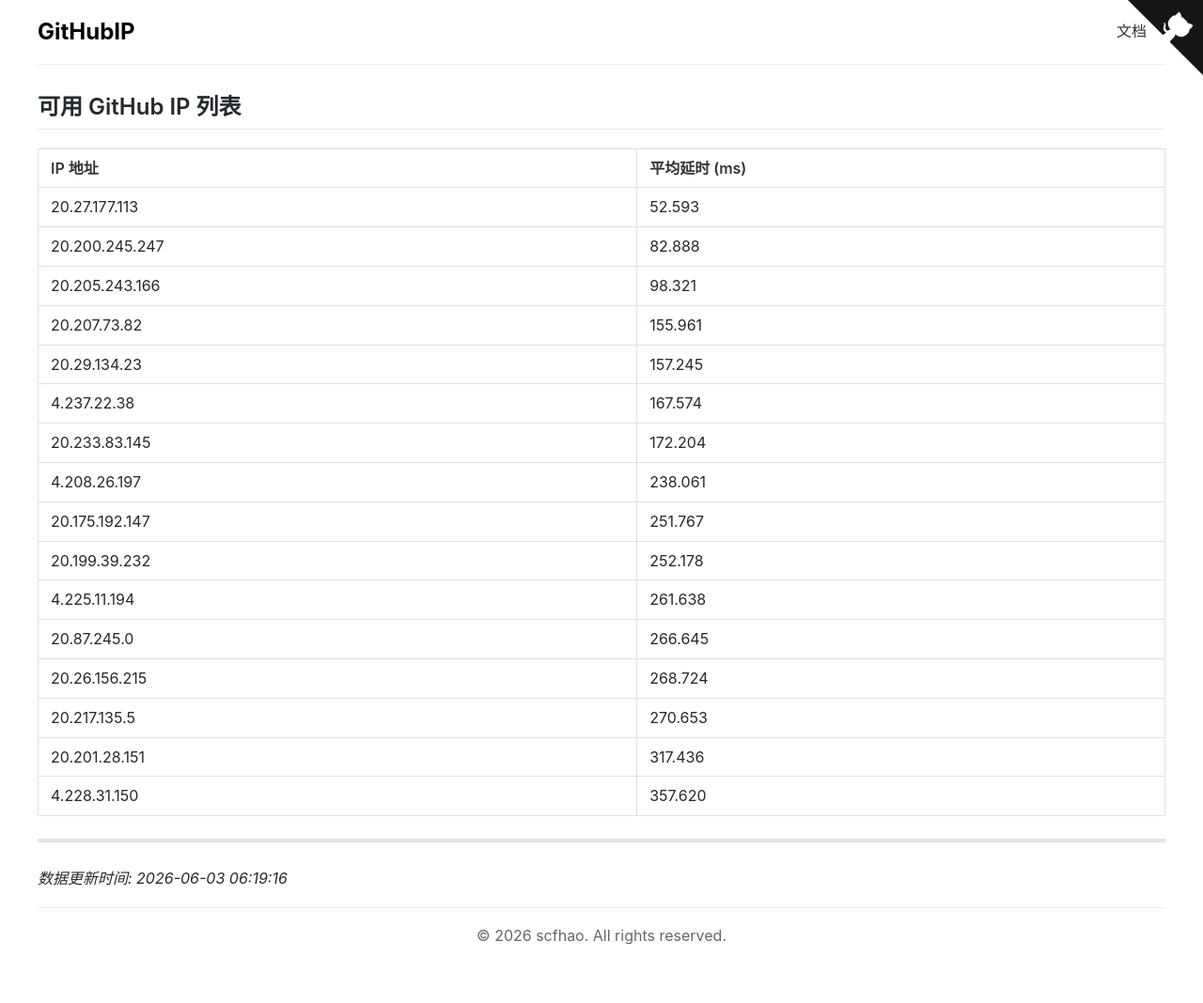
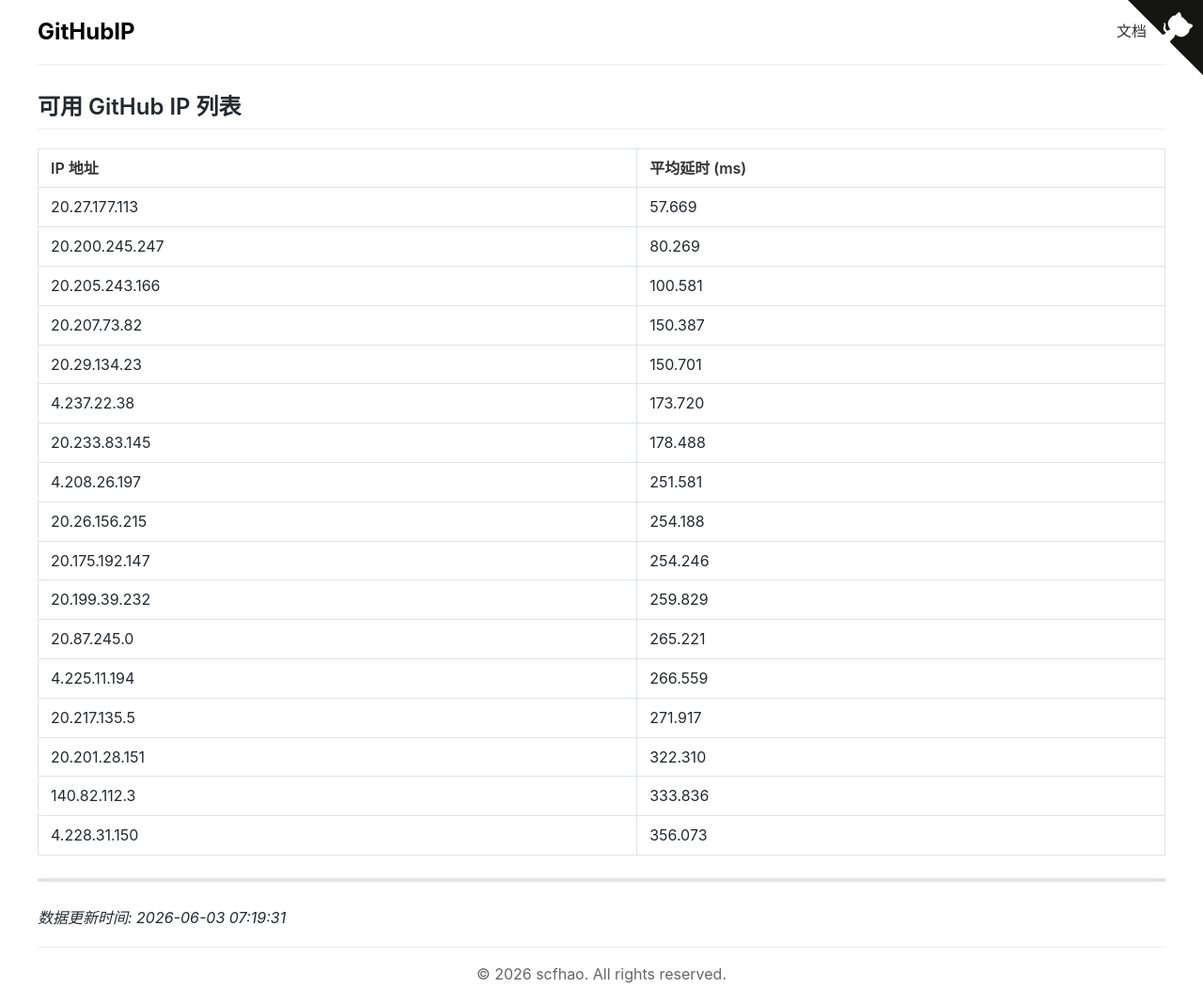
Before and after one commit to scfhao/GitHubIP, a Jekyll site: the page built from index.md, in a window 1280 px wide. Shown: the whole page at 94% size. Built offline with Jekyll 4.4.1, drawn with Linux system fonts in a browser that asks for light colours; before the commit the page ends 1026 px from its top, so only the background shows below that.

Commit message:
自动脚本执行 - 2026-06-03 07:19:31

```diff
--- a/index.md
+++ b/index.md
@@ -1,30 +1,31 @@
 ---
 layout: home
 title: GitHub IP 列表
-date: 2026-06-03 06:19:16
+date: 2026-06-03 07:19:31
 ---
 
 ## 可用 GitHub IP 列表
 
 | IP 地址 | 平均延时 (ms) |
 |---------|--------------|
-| 20.27.177.113 | 52.593 |
-| 20.200.245.247 | 82.888 |
-| 20.205.243.166 | 98.321 |
-| 20.207.73.82 | 155.961 |
-| 20.29.134.23 | 157.245 |
-| 4.237.22.38 | 167.574 |
-| 20.233.83.145 | 172.204 |
-| 4.208.26.197 | 238.061 |
-| 20.175.192.147 | 251.767 |
-| 20.199.39.232 | 252.178 |
-| 4.225.11.194 | 261.638 |
-| 20.87.245.0 | 266.645 |
-| 20.26.156.215 | 268.724 |
-| 20.217.135.5 | 270.653 |
-| 20.201.28.151 | 317.436 |
-| 4.228.31.150 | 357.620 |
+| 20.27.177.113 | 57.669 |
+| 20.200.245.247 | 80.269 |
+| 20.205.243.166 | 100.581 |
+| 20.207.73.82 | 150.387 |
+| 20.29.134.23 | 150.701 |
+| 4.237.22.38 | 173.720 |
+| 20.233.83.145 | 178.488 |
+| 4.208.26.197 | 251.581 |
+| 20.26.156.215 | 254.188 |
+| 20.175.192.147 | 254.246 |
+| 20.199.39.232 | 259.829 |
+| 20.87.245.0 | 265.221 |
+| 4.225.11.194 | 266.559 |
+| 20.217.135.5 | 271.917 |
+| 20.201.28.151 | 322.310 |
+| 140.82.112.3 | 333.836 |
+| 4.228.31.150 | 356.073 |
 
 ---
 
-*数据更新时间: 2026-06-03 06:19:16*
+*数据更新时间: 2026-06-03 07:19:31*
```
